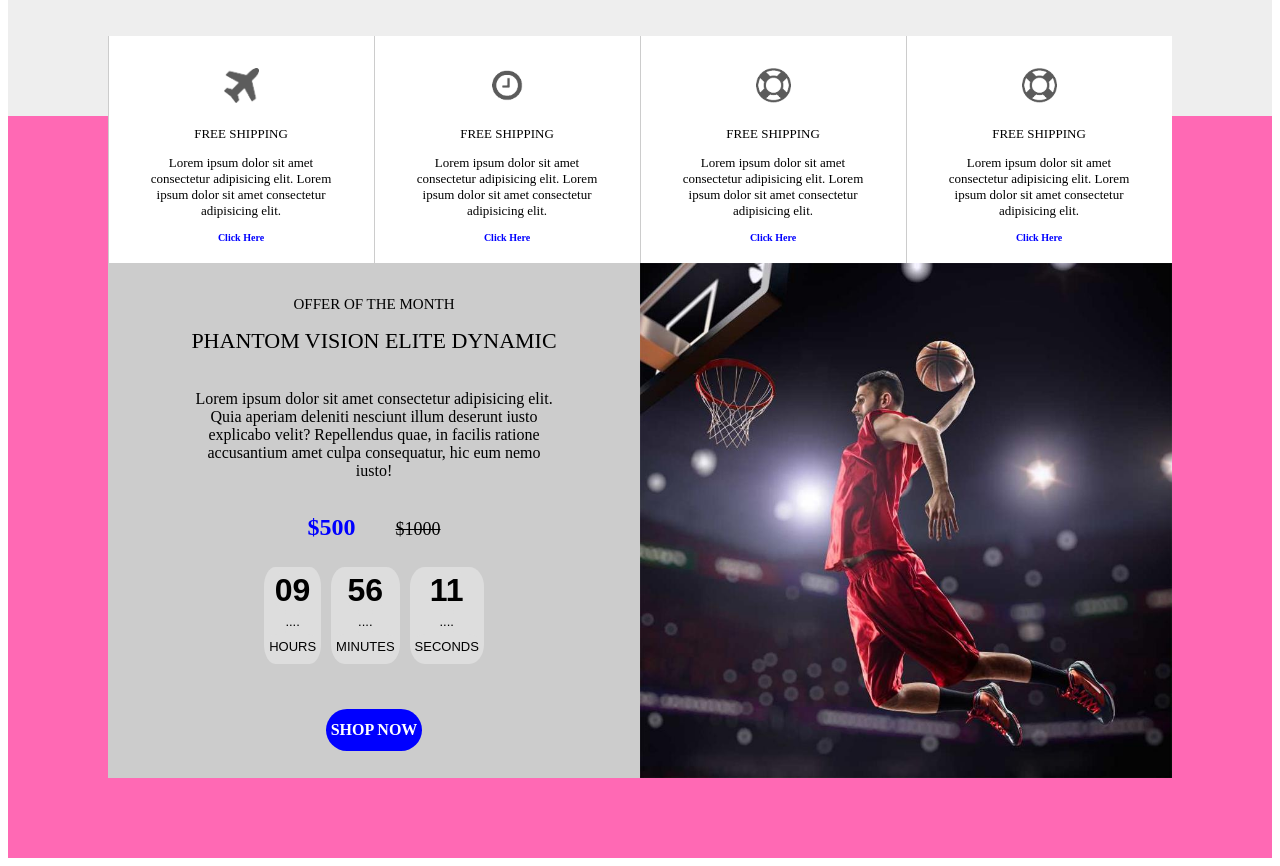
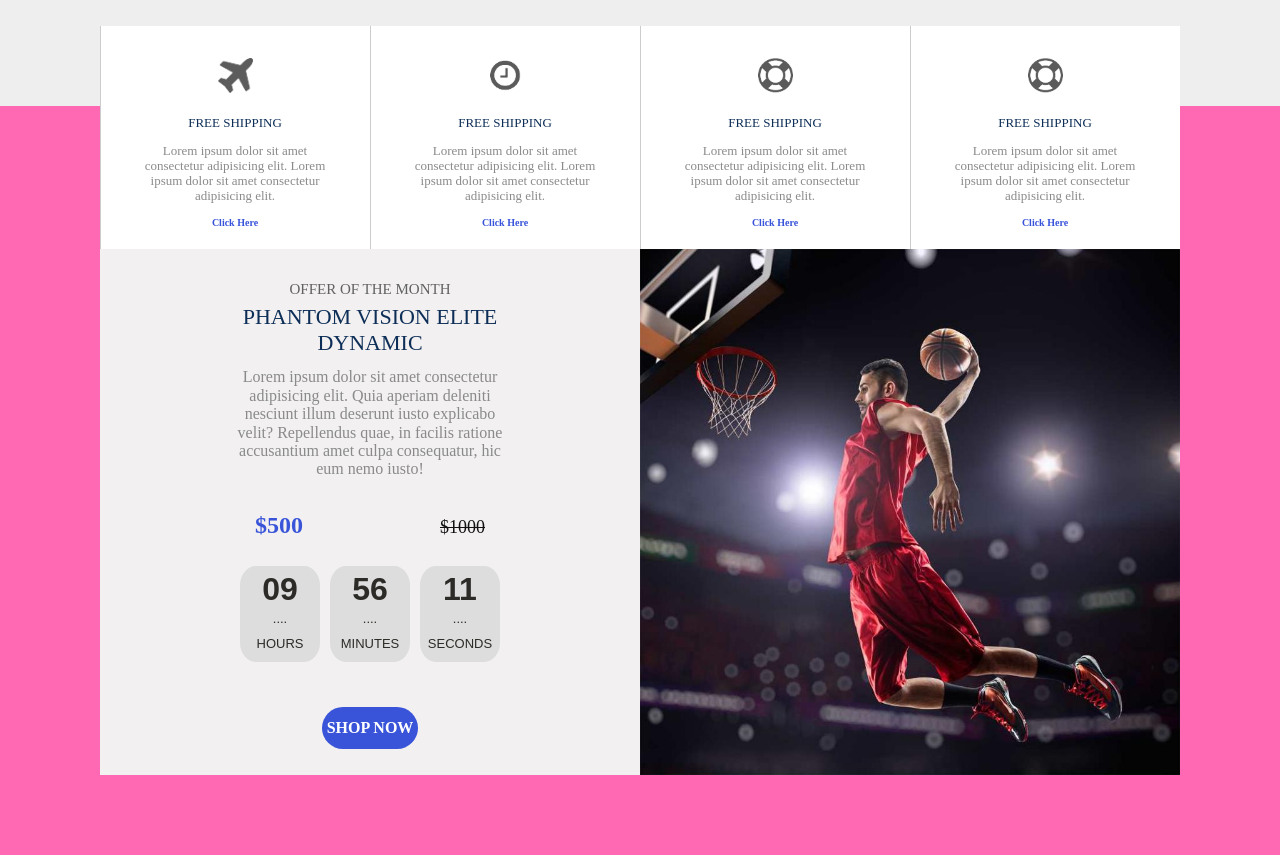
Before and after one commit to simonn01/frontend-chapter-sport-page, a plain HTML site: page index.html in a window 1280 px wide. Shown: the part 286-1152 px from the top of the page. Drawn offline with Linux system fonts and the light colour scheme.

Commit message:
CR: fixup structure, line-through, normalize, anchor, font colors

```diff
--- a/css/styles.css
+++ b/css/styles.css
@@ -45,6 +45,32 @@ nav {
     align-items: center;
 }
 
+/* Font Colors */
+.phantomBlue {
+    color: #0d2e57;
+}
+
+.blue500 {
+    color: #3954d9
+}
+
+.grey61 {
+    color: #616161;
+}
+
+.black12 {
+    color: #121212
+}
+
+/* Font Sizes */
+.size15 {
+    font-size: 15px;
+}
+
+.size22 {
+    font-size: 22px;
+}
+
 #ecomTools {
     float: right;
 }
@@ -88,14 +114,16 @@ nav {
     bottom: 80px;
 }
 
-#freeShipping {
+#basketballContainer ul {
     display: flex;
     justify-content: space-around;
     font: #1111;
     background-color: #CCC;
+    margin: 0;
+    padding: 0;
 }
 
-#freeShipping .child {
+#basketballContainer li {
    display: flex;
    flex-direction:column;
    align-items: center;
@@ -104,34 +132,35 @@ nav {
    background-color: white;
 }
 
-#freeShipping .child a {
+#basketballContainer ul li a{
     padding-bottom: 2em;
     padding-top: 0.7em;
     font-variant: normal;
-    color: blue;
+    color: #3753da;
     text-transform: none;
 }
 
-#freeShipping .child img {
+#basketballContainer ul li img{
     padding: 2em 0 1em 0;
     height: 35px;
     width: 35px;
 }
 
-#freeShipping .child span {
+#basketballContainer ul li div{
     text-align: center;
     font-size: small;
     padding: 0.5em 3em;
 }
 
-#freeShipping .child .lorem {
-    font: #CCC:
+#basketballContainer .lorem{
+    color: #8a8a8a;
 }
 
 #offer {
     display: flex;
     justify-content: space-between;
-    background-color: #CCC;
+    background-color: #f2f0f0;
+    text-align: center;
 }
 
 #offer #left {
@@ -141,22 +170,15 @@ nav {
     justify-content: space-around;
 }
 
-#left span {
-    text-align: center;
-}
-
 #left .lorem{
-    text-align: center;
     margin: 0.5em 5em;
 }
 
 #offerText {
-    font-size: 15px;
     padding-top: 2em;
 }
 
 #phantomElite {
-    font-size: 22px;
     padding:  0.4em 0 1em 0;
 }
 
@@ -194,6 +216,10 @@ nav {
     padding-bottom: 0 15px;
 }
 
+#countdown .clock div {
+    color: #2d2b27;
+}
+
 #countdown div .number {
     margin: 0;
     padding: 0;
@@ -201,24 +227,28 @@ nav {
     font-weight: bold;
 }
 
+#offer div {
+    width: 50%;
+}
+
 #offer img {
-    width: 50%;
+    width: 100%;
     height: 100%;
 }
 
 #fiveHundred {
-    color: blue;
     font-size: x-large;
     font-weight: bold;
 }
 
 #oneThousand {
     font-size: large;
+    text-decoration: line-through;
 }
 
 #shopNow {
     display: flex;
-    background-color: blue;
+    background-color: #3954d9;
     border-radius: 30px;
     height: 2em;
     font-size: medium;
--- a/index.html
+++ b/index.html
@@ -5,7 +5,7 @@
     <meta http-equiv="X-UA-Compatible" content="IE=edge">
     <meta name="viewport" content="width=device-width, initial-scale=1.0">
     <title>Sport Page</title>
-    <link rel="stylesheet" href="./css/reset.css">
+    <link rel="stylesheet" href="./css/normalize.css">
     <link rel="stylesheet" href="./css/styles.css">
 </head>
   <!--Emmet-->
@@ -49,45 +49,45 @@
 
     <div id="basketballBackground">
       <div id="basketballContainer">
-        <div id="freeShipping">
-          <div class="child">
+        <ul>
+          <li>
             <img src="/images/aeroplane.png">
-            <span>Free Shipping</span>
-            <span class="lorem">Lorem ipsum dolor sit amet consectetur adipisicing elit. Lorem ipsum dolor sit amet consectetur adipisicing elit.</span>
+            <div class="phantomBlue">Free Shipping</div>
+            <div class="lorem">Lorem ipsum dolor sit amet consectetur adipisicing elit. Lorem ipsum dolor sit amet consectetur adipisicing elit.</div>
             <a href="#">Click Here</a>
-          </div>
+          </li>
 
-          <div class="child">
+          <li>
             <img src="/images/clock.png">
-            <span>Free Shipping</span>
-            <span class="lorem">Lorem ipsum dolor sit amet consectetur adipisicing elit. Lorem ipsum dolor sit amet consectetur adipisicing elit.</span>
+            <div class="phantomBlue">Free Shipping</div>
+            <div class="lorem">Lorem ipsum dolor sit amet consectetur adipisicing elit. Lorem ipsum dolor sit amet consectetur adipisicing elit.</div>
             <a href="#">Click Here</a>
-          </div>
+          </li>
 
-          <div class="child">
+          <li>
             <img src="/images/life_raft.png">
-            <span>Free Shipping</span>
-            <span class="lorem">Lorem ipsum dolor sit amet consectetur adipisicing elit. Lorem ipsum dolor sit amet consectetur adipisicing elit.</span>
+            <div class="phantomBlue">Free Shipping</div>
+            <div class="lorem">Lorem ipsum dolor sit amet consectetur adipisicing elit. Lorem ipsum dolor sit amet consectetur adipisicing elit.</div>
             <a href="#">Click Here</a>
-          </div>
+          </li>
 
-          <div class="child">
+          <li>
             <img src="/images/life_raft.png">
-            <span>Free Shipping</span>
-            <span class="lorem">Lorem ipsum dolor sit amet consectetur adipisicing elit. Lorem ipsum dolor sit amet consectetur adipisicing elit.</span>
+            <div class="phantomBlue">Free Shipping</div>
+            <div class="lorem">Lorem ipsum dolor sit amet consectetur adipisicing elit. Lorem ipsum dolor sit amet consectetur adipisicing elit.</div>
             <a href="#">Click Here</a>
-          </div>
-        </div>
+          </li>
+        </ul>
 
         <div id="offer">
           <div id="left">
-            <span id="offerText">Offer of the Month</span>
-            <span id="phantomElite">Phantom Vision Elite Dynamic</span>
-            <span class="lorem">Lorem ipsum dolor sit amet consectetur adipisicing elit. Quia aperiam deleniti nesciunt illum deserunt iusto explicabo velit? Repellendus quae, in facilis ratione accusantium amet culpa consequatur, hic eum nemo iusto!</span>
+            <div class="grey61 size15" id="offerText">Offer of the Month</div>
+            <div class="phantomBlue size22">Phantom Vision Elite Dynamic</div>
+            <div class="lorem">Lorem ipsum dolor sit amet consectetur adipisicing elit. Quia aperiam deleniti nesciunt illum deserunt iusto explicabo velit? Repellendus quae, in facilis ratione accusantium amet culpa consequatur, hic eum nemo iusto!</div>
 
             <div id="reduction">
-              <span id="fiveHundred">$500</span>
-              <span id="oneThousand"><s>$1000</s></span>
+              <span class="blue500" id="fiveHundred">$500</span>
+              <span class="black12" id="oneThousand">$1000</span>
             </div>
 
             <div id="countdown">
@@ -111,7 +111,9 @@
             <a id="shopNow" href="#">Shop Now</a>
           </div>
 
-          <img src="/images/basketballer.jpg">
+          <div>
+            <img src="/images/basketballer.jpg">
+          </div>
         </div>
       </div>
     </div>
```
